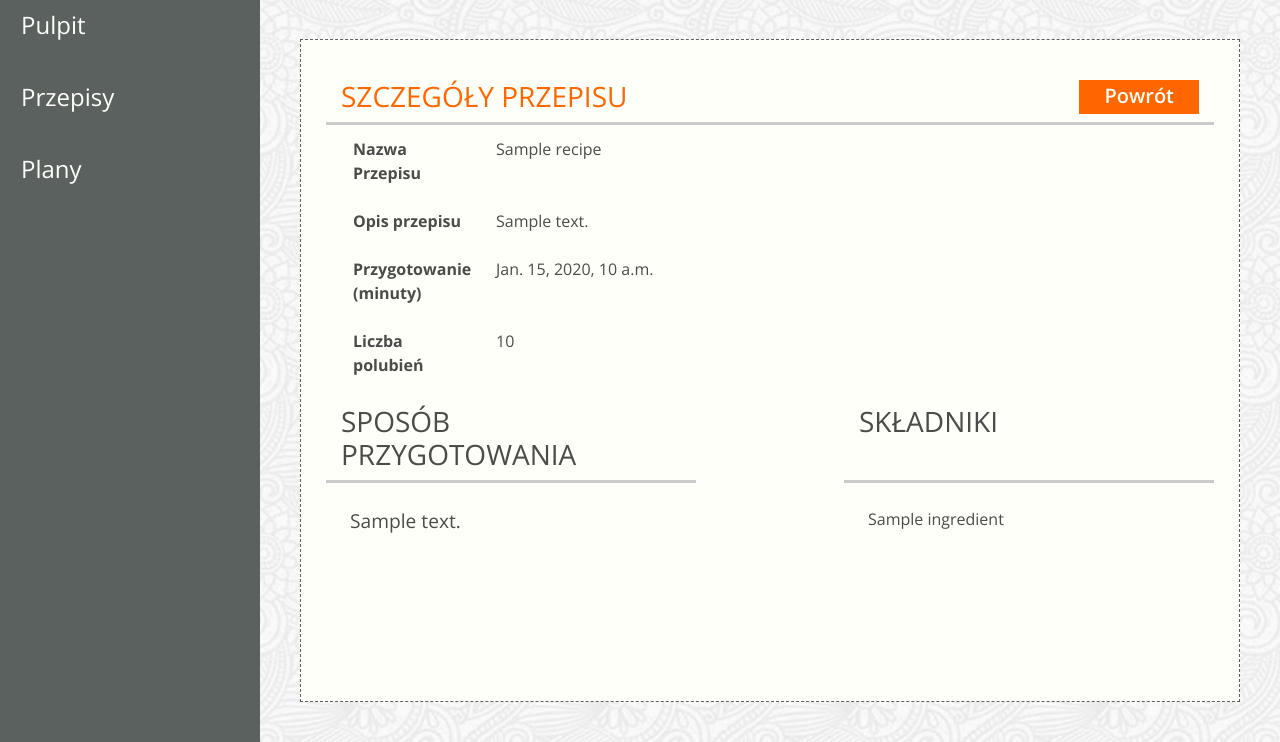
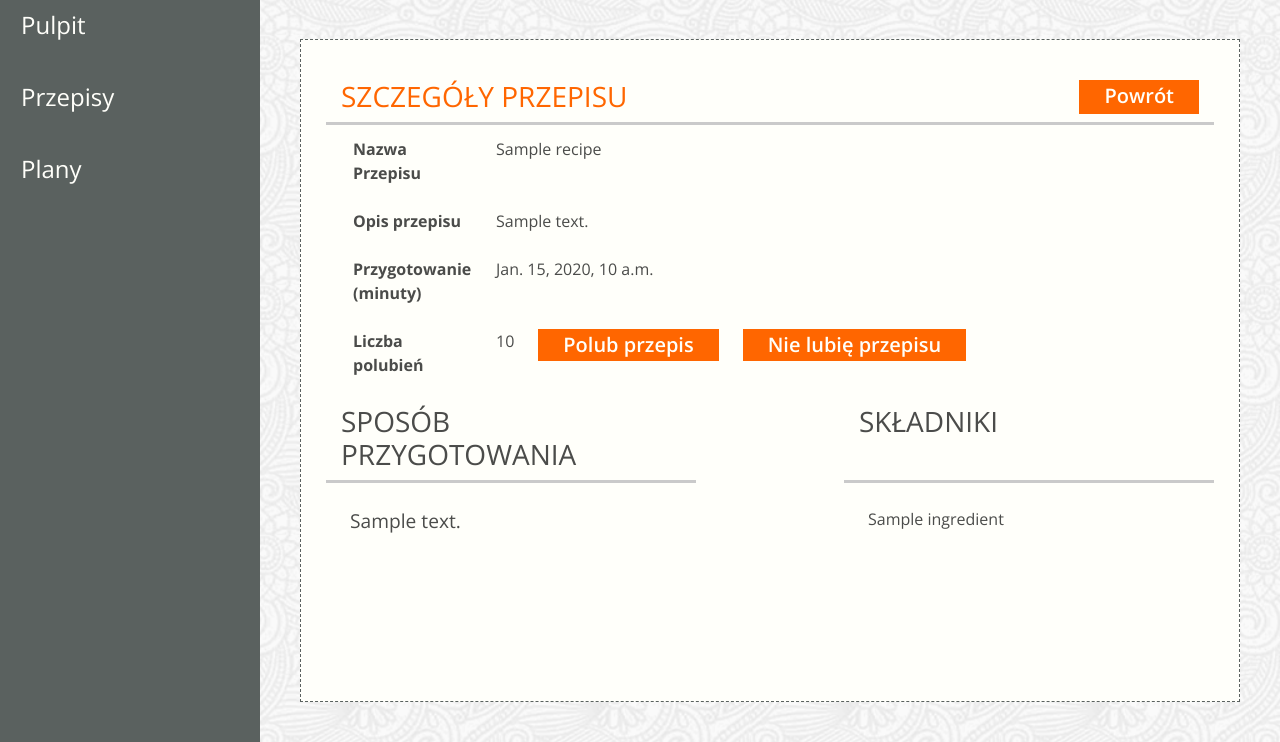
Before and after one commit to PiotrFiedoruk/food_app, a Django app: template jedzonko/templates/app-recipe-details.html in a window 1280 px wide. Shown: the part 85-827 px from the top of the page. Run offline with Django 3.2, Linux system fonts and the light colour scheme; the template is opened without the code that fills it: most values are stand-ins (such as "Sample title", 1, 10 or a date in 2020); some libraries are stand-ins or nearby versions; some web fonts are replaced.

Commit message:
add voting system to recipes

```diff
--- a/jedzonko/templates/app-recipe-details.html
+++ b/jedzonko/templates/app-recipe-details.html
@@ -35,9 +35,18 @@
             </tr>
              <tr class="d-flex">
                 <th scope="row" class="col-2">Liczba polubień</th>
-                <td class="col-7">
-                    {{ recipe.votes }}
-                </td>
+                <td class="">
+                    {{ recipe.votes }} </td>
+                    <form method="post">
+                        {% csrf_token %}
+                        <td>
+                        <input class="btn btn-color rounded-0 pt-0 pb-0 pr-4 pl-4" name="submit" type="submit" value="Polub przepis">
+                        </td>
+                        <td>
+                        <input class="btn btn-color rounded-0 pt-0 pb-0 pr-4 pl-4" name="submit" type="submit" value="Nie lubię przepisu">
+                        </td>
+                    </form>
+
             </tr>
             </tbody>
         </table>
```
Also changed, not shown: jedzonko/views.py (+10 -0 lines).
